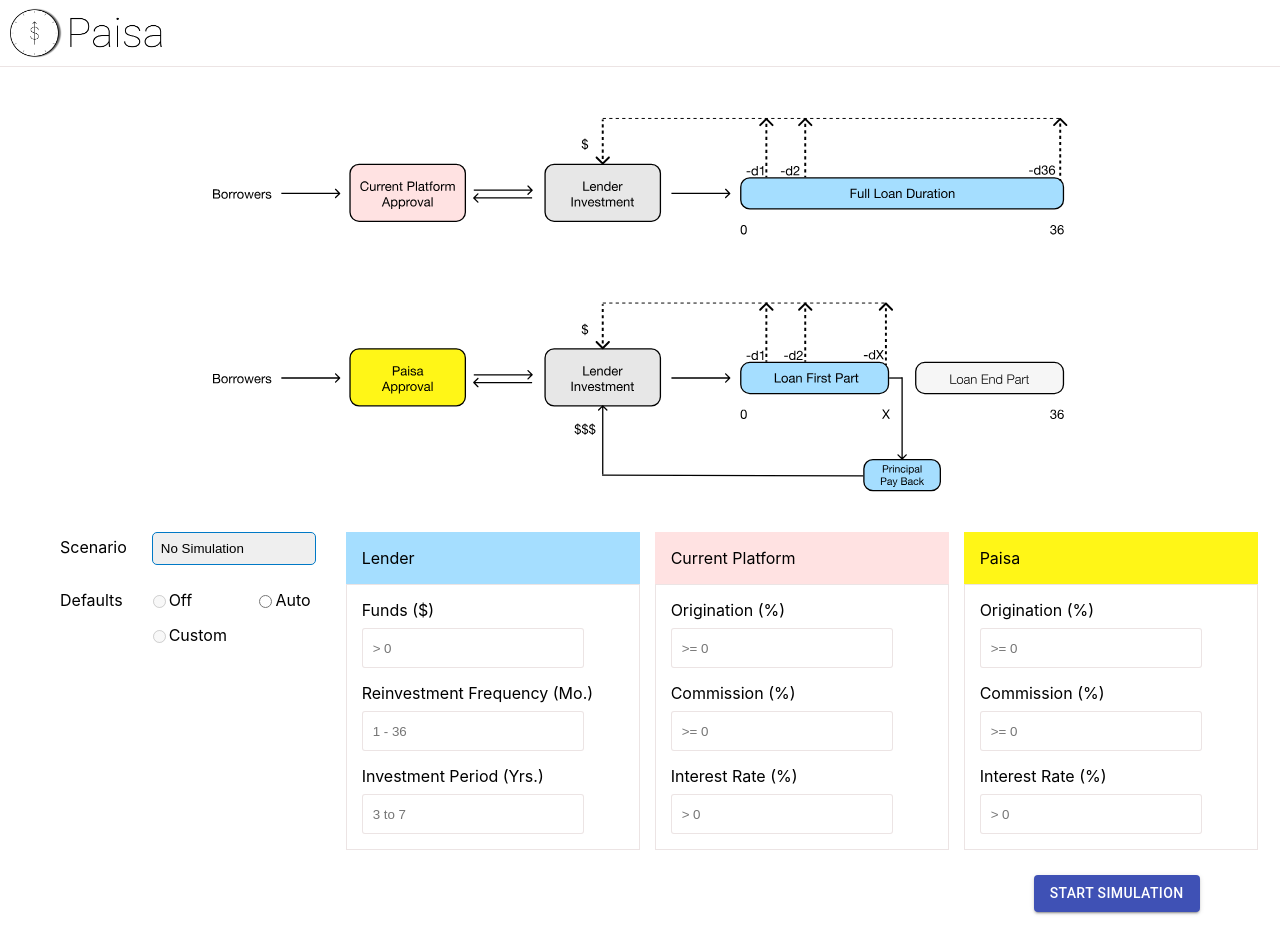
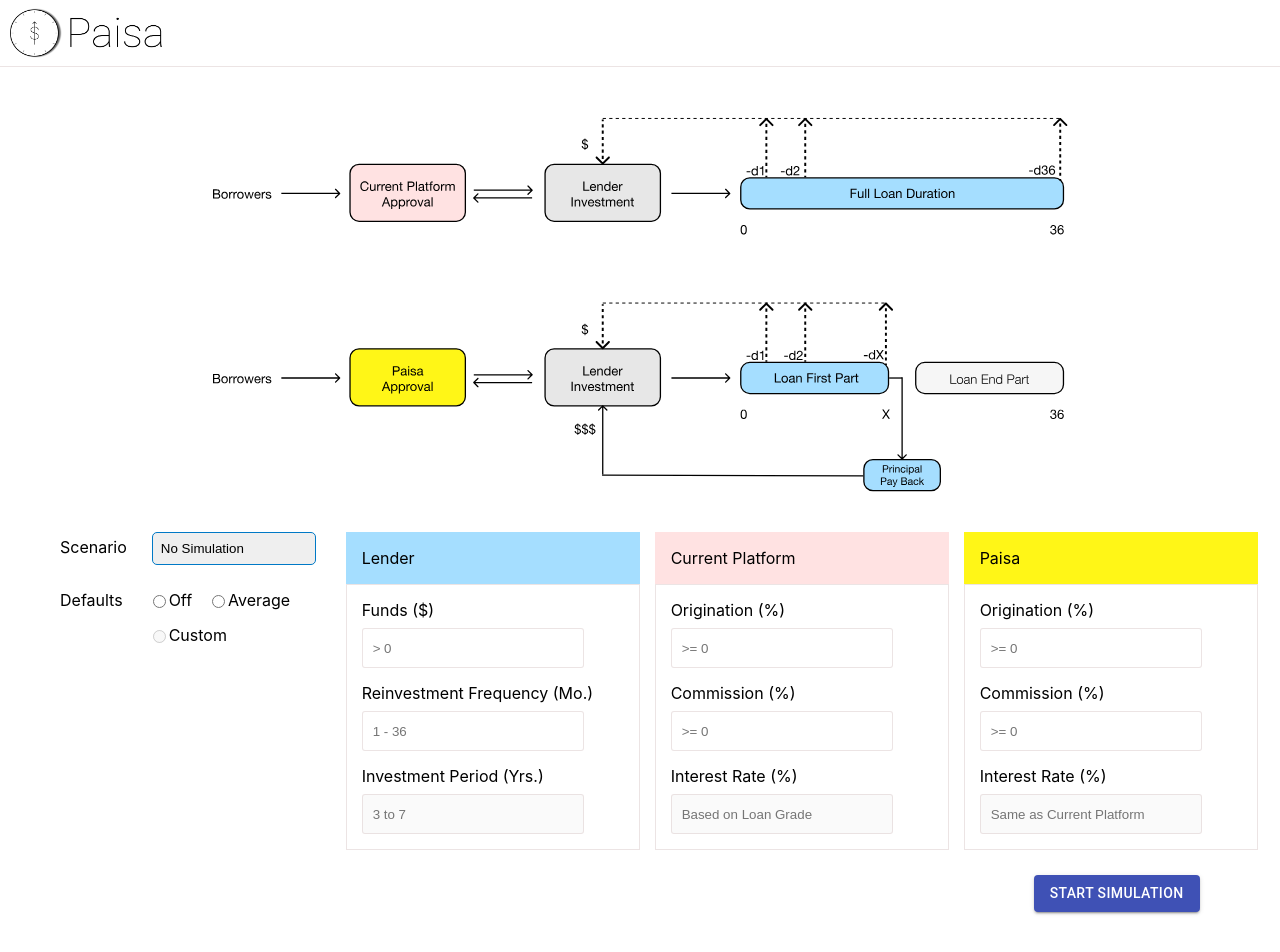
Before and after one commit to PrakashKoneru/simulation, a React (Create React App) app: page / in a window 1280 px wide. Shown: the top 952 px of the page. Built offline with nearby package versions, Linux system fonts and the light colour scheme.

Commit message:
Corrections Phase1

```diff
--- a/src/App.js
+++ b/src/App.js
@@ -113,7 +113,7 @@
   {
     scenario_flag: 4,
     principal: 14000,
-    default_flag: 'auto',
+    default_flag: 'custom',
     emi_reinvest_period: 12,
     inv_period: '',
     current_orig_percent: 2,
@@ -170,22 +170,22 @@
                 }}
               >
                 <Option value={1}>No Simulation</Option>
-                <Option value={2}>Simulation Model</Option>
-                <Option value={3}>Borrower Friendly</Option>
-                <Option value={4}>Custom</Option>
+                <Option value={2}>Simulation - Worst Case Scenario</Option>
+                <Option value={3}>Simulation - Competitive Scenario</Option>
+                <Option value={4}>Simulation - Custom</Option>
               </Select>
             </Flex>
             <Flex style={{ marginTop: '25px' }}>
               <div style={{ marginRight: '25px'}}>Defaults</div>
               <div>
-                <Flex style={{ justifyContent: 'space-between' }}>
-                  <Flex style={{ alignItems: 'center', marginRight: '5px' }}>
+                <Flex>
+                  <Flex style={{ alignItems: 'center', marginRight: '15px' }}>
                     <input
                       name="default_flag"
                       type="radio"
                       ref={register}
                       value="off"
-                      disabled={scenarioSelected != 1}
+                      disabled={scenarioSelected && scenarioSelected != 1}
                     />
                     <label for="off">Off</label>
                   </Flex>
@@ -195,8 +195,9 @@
                       type="radio"
                       value="auto"
                       ref={register}
+                      disabled={scenarioSelected == 4}
                     />
-                    <label for="auto">Auto</label>
+                    <label for="auto">Average</label>
                   </Flex>
                 </Flex>
                 <div style={{ marginTop: '15px', minWidth: '168px' }}>
@@ -209,10 +210,10 @@
                       disabled={scenarioSelected != 4}
                     />
                     <label for="custom">
-                      {defaultSelcted === 'custom' ? 'Custom (%)' : 'Custom'}
+                      {scenarioSelected === 4 ? 'Custom (%)' : 'Custom'}
                     </label>
                   </Flex>
-                  {defaultSelcted === 'custom' && (
+                  {scenarioSelected === 4 && (
                     <Input
                       style={{
                         width: '10px !important',
@@ -225,6 +226,18 @@
                       placeholder=">= 0"
                     />
                   )}
+                  <div>
+                    {scenarioSelected == 2 && (
+                      <div style={{ padding: '5px', marginTop:'9px'}}>
+                        {`* Paisa's defaults 50% worse than Current Platforms'`}
+                      </div>
+                    )}
+                    {scenarioSelected == 3 && (
+                      <div style={{ padding: '5px', marginTop:'9px'}}>
+                        {`* Paisa's defaults same as Current Platforms'`}
+                      </div>
+                    )}
+                  </div>
                 </div>
               </div>
             </Flex>
@@ -284,6 +297,7 @@
                       })}
                       step="any"
                       style={{ width: '200px', marginRight: '40px' }}
+                      disabled={true}
                     />
                   </div>
                 </BorderDiv>
@@ -330,14 +344,11 @@
                     <div style={{ marginBottom: '8px' }}>Interest Rate (%)</div>
                     <Input
                       name="current_interest_percent"
-                      placeholder="> 0"
+                      placeholder="Based on Loan Grade"
                       type='number'
-                      register={register({
-                        valueAsNumber: true,
-                      })}
                       step="any"
                       style={{ width: '200px', marginRight: '40px' }}
-                      disabled={disableFields}
+                      disabled={true}
                     />
                   </div>
                 </BorderDiv>
@@ -384,14 +395,11 @@
                     <div style={{ marginBottom: '8px' }}>Interest Rate (%)</div>
                     <Input
                       name="paisa_interest_percent"
-                      placeholder="> 0"
+                      placeholder="Same as Current Platform"
                       type='number'
-                      register={register({
-                        valueAsNumber: true,
-                      })}
                       step="any"
                       style={{ width: '200px', marginright: '40px' }}
-                      disabled={disableFields}
+                      disabled={true}
                     />
                   </div>
                 </BorderDiv>
--- a/src/components/barCharts.js
+++ b/src/components/barCharts.js
@@ -138,6 +138,7 @@
 											data={lenderReturnsGraph}
 											currentDataKey={'current_abs_return'}
 											paisaDataKey={'paisa_abs_return_mean'}
+											paisaErrorKey={'paisa_abs_return_std'}
 										/>
 										<div>{grades[index]}</div>
 									</div>
@@ -154,6 +155,7 @@
 											data={platformRevenueGraph}
 											currentDataKey={'current_lrr'}
 											paisaDataKey={'paisa_lrr_mean'}
+											paisaErrorKey={'paisa_lrr_std'}
 										/>
 										<div>{grades[index]}</div>
 									</div>
@@ -170,6 +172,7 @@
 											data={platformEfficiencyGraph}
 											currentDataKey={'current_llr'}
 											paisaDataKey={'paisa_llr_mean'}
+											paisaErrorKey={'paisa_llr_std'}
 										/>
 										<div>{grades[index]}</div>
 									</div>
--- a/src/components/primaryLenderChart.js
+++ b/src/components/primaryLenderChart.js
@@ -6,7 +6,8 @@
     YAxis,
     CartesianGrid,
     Tooltip,
-    Legend
+	Legend,
+	ErrorBar
 	} from "recharts";
 
 	const CustomizedLabel = (props) => {
@@ -22,7 +23,7 @@
 		return null;
 	};
 
-  function PrimaryLenderChart({ data, paisaDataKey, currentDataKey }) {
+  function PrimaryLenderChart({ data, paisaDataKey, currentDataKey, paisaErrorKey }) {
     return(
 			<div>
 				<LineChart
@@ -52,7 +53,15 @@
 						label={<CustomizedLabel />}
 						stroke="#8884d8"
 						strokeWidth={2}
-					/>
+					>
+						<ErrorBar
+							dataKey={paisaErrorKey}
+							width={4}
+							strokeWidth={2}
+							stroke="green"
+							direction="y"
+						/>
+					</Line>
 				</LineChart>
 			</div>
     )
```
Also changed, not shown: 1 other file (tests, documents, lock files or other folders).
